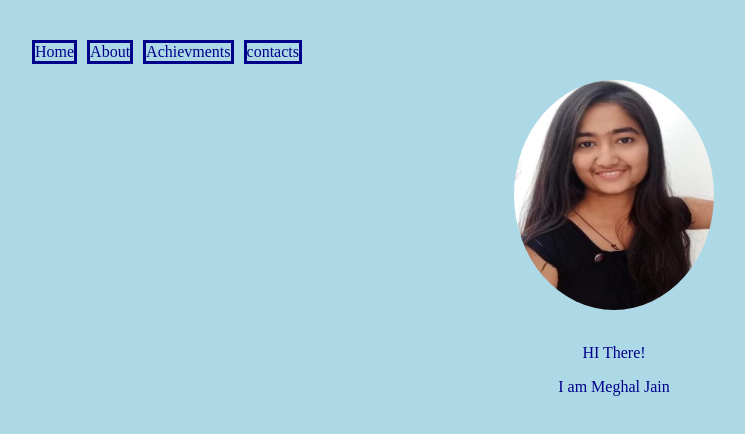
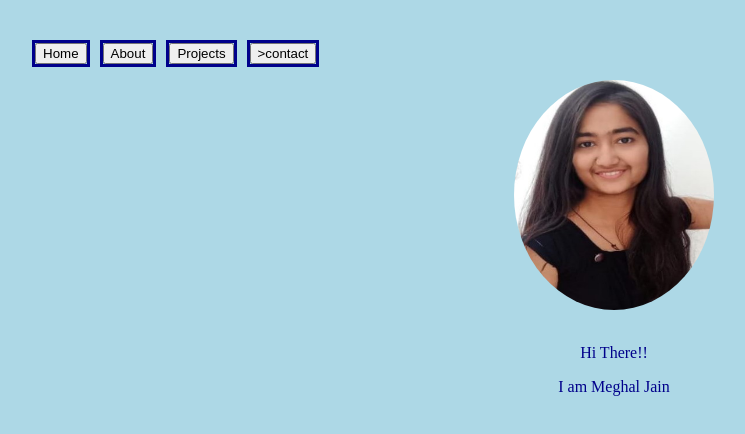
Before and after one commit to Meghaljn/github.io, a plain HTML site: page index.html in a window 1280 px wide. Shown: the whole page, without its empty margins (26-771 px from the left). Drawn offline with Linux system fonts and the light colour scheme.

Commit message:
Update index.html

```diff
--- a/index.html
+++ b/index.html
@@ -5,26 +5,22 @@
 <body>
 <link rel="stylesheet" type="text/css" href="required.css"/>
 
-
-
 <ul>
 	<div class="list">
-		<li>Home</li>
-		<li>About</li>
-		<li>Achievments</li>
-		<li> contacts</li>
+		<li><button onclick="window.location.href = 'mywebPage.html';">Home</button></li>
+		<li><button onclick="window.location.href='about.html';">About</button></li>
+		<li><button onclick="window.location.href='project.html';">Projects</button></li>
+		<li><button onclick="window.location.href='contacts.html';">>contact</button></li>
 	</div>
 </ul>
 
 <div class="reg">
-<img src=" meghal_photo_1.jfif" >
+<img src=" meghal_photo_1.JFIF" >
 </div>
 
 <div class = "para">
 <br>
-
-<p> HI There! </p>
-
+<p> Hi There!! </p>
 <p> I am Meghal Jain</p>
 </div>
 
```
